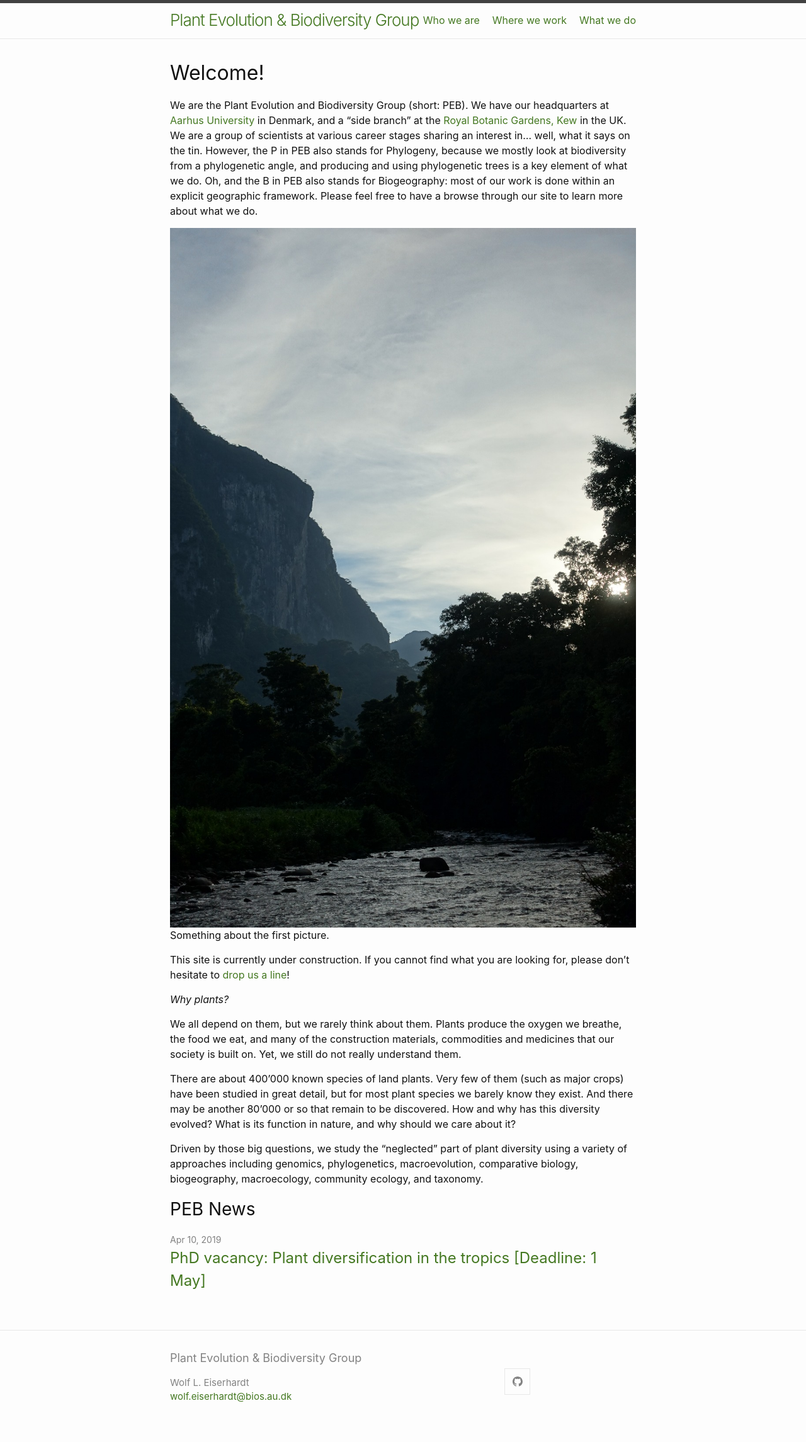
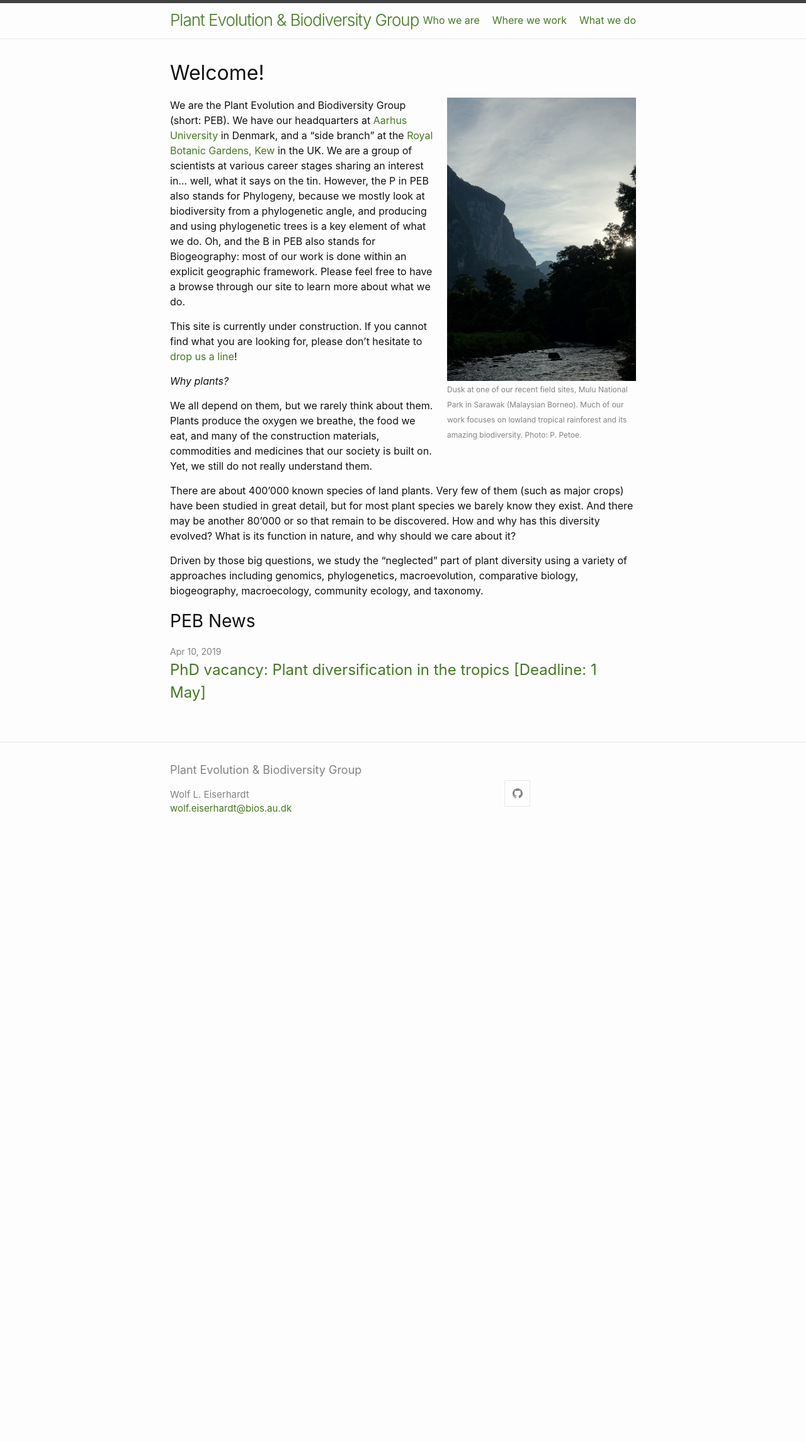
Before and after one commit to pebgroup/pebgroup.github.io, a Jekyll site: the page built from index.md, in a window 1280 px wide. Shown: the whole page at 63% size. Built offline with Jekyll 4.4.1, drawn with Linux system fonts in a browser that asks for light colours; after the commit the page ends 1356 px from its top, so only the background shows below that.

Commit message:
added front page photo

```diff
--- a/_config.yml
+++ b/_config.yml
@@ -55,3 +55,6 @@ header_pages:
  - who.md
  - where.md
  - projects.md
+
+kramdown:
+  parse_block_html: true
--- a/_sass/minima/_layout.scss
+++ b/_sass/minima/_layout.scss
@@ -315,10 +315,8 @@
 
 }
 
-.image-left {
-  display: block;
-  margin-left: auto;
-  margin-right: auto;
+.img_container_right{
   float: right;
-  width: "50%";
+  padding-left: 20px;
+  width: 300px;
 }
--- a/index.md
+++ b/index.md
@@ -10,10 +10,13 @@ layout: home
 list_title: PEB News
 category: "news"
 ---
+
+<div class="img_container_right">
+![rainforest-mulu](/assets/images/rainforest.jpg){: width="300px"}
+<br><span class="img-legend">Dusk at one of our recent field sites, Mulu National Park in Sarawak (Malaysian Borneo). Much of our work focuses on lowland tropical rainforest and its amazing biodiversity. Photo: P. Petoe.</span>
+</div>
+
 We are the Plant Evolution and Biodiversity Group (short: PEB). We have our headquarters at [Aarhus University](https://bios.au.dk) in Denmark, and a "side branch" at the [Royal Botanic Gardens, Kew](https://www.kew.org/science) in the UK. We are a group of scientists at various career stages sharing an interest in... well, what it says on the tin. However, the P in PEB also stands for Phylogeny, because we mostly look at biodiversity from a phylogenetic angle, and producing and using phylogenetic trees is a key element of what we do. Oh, and the B in PEB also stands for Biogeography: most of our work is done within an explicit geographic framework. Please feel free to have a browse through our site to learn more about what we do.
-
-![rainforest-mulu](/assets/images/rainforest.jpg){: .align-right;width="50%"}
-Something about the first picture.
 
 This site is currently under construction. If you cannot find what you are looking for, please don't hesitate to [drop us a line](mailto:wolf.eiserhardt@bios.au.dk)!
 
```
Also changed, not shown: assets/images/rainforest2.jpg (added).
